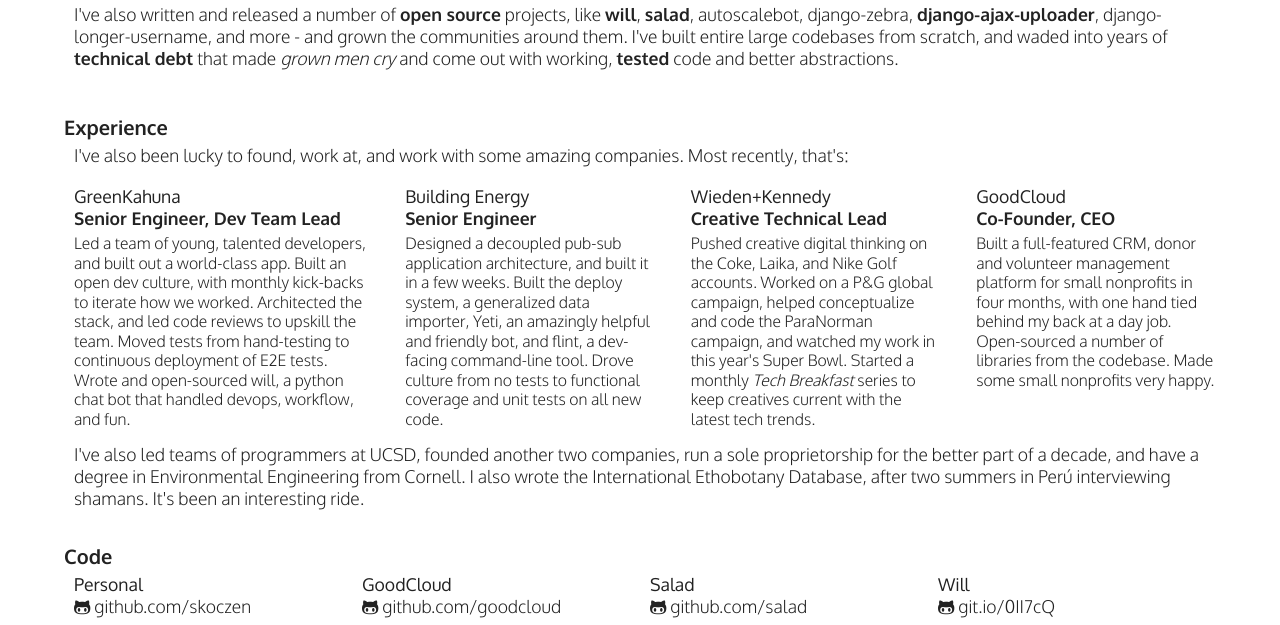
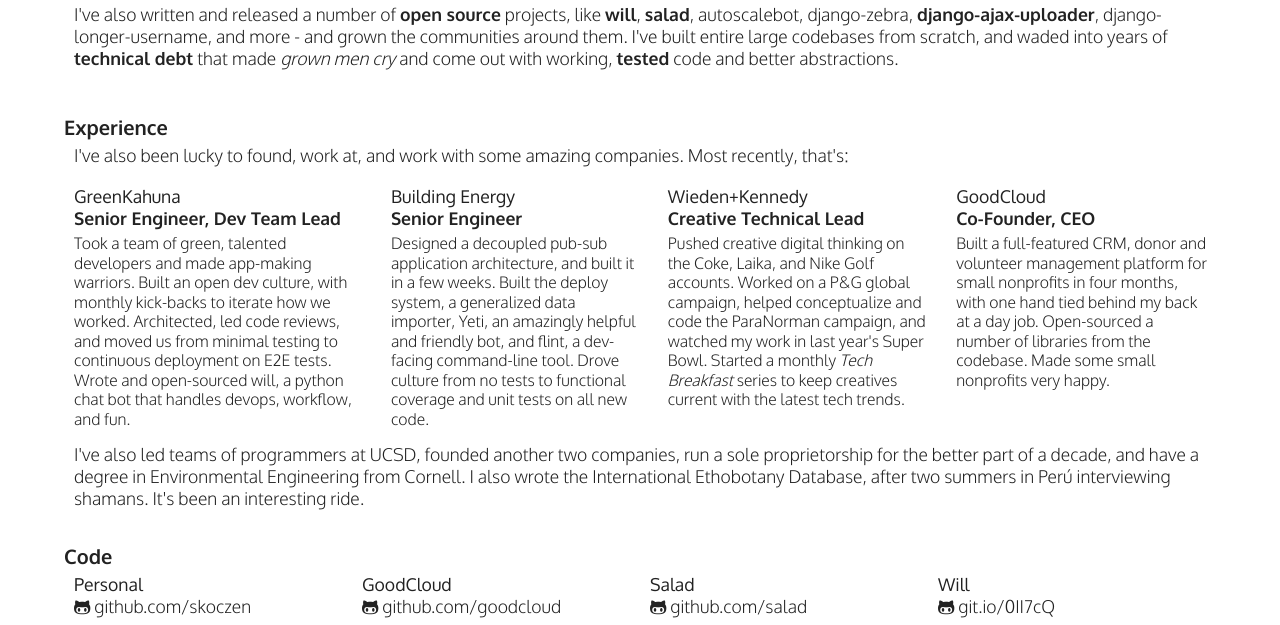
Before and after one commit to skoczen/skoczen, a Django app: template project/apps/resume/templates/resume/home.html in a window 1280 px wide. Shown: the part 435-1060 px from the top of the page. Run offline with Django 3.2, Linux system fonts and the light colour scheme; the template is opened without the code that fills it, so the values that code supplies are empty; some libraries are stand-ins or nearby versions.

Commit message:
Better formatting and GK details.

```diff
--- a/project/apps/resume/static/resume/css/resume.css
+++ b/project/apps/resume/static/resume/css/resume.css
@@ -151,17 +151,20 @@
 .experience .company {
 	display: block;
 	width: 25%;
-	margin: 10px 3% 10px 0;
+	margin: 10px 2.25% 10px 0;
 	float: left;
 }
 .experience .company.gk {
-    width: 26%;
+    width: 25.5%;
 }
-.experience .company.be, .experience .company.wk, .experience .company.goodcloud {
+.experience .company.be {
 	width: 22%;
 }
+.experience .company.wk {
+    width: 23%;
+}
 .experience .company.goodcloud {
-    width: 21%;
+    width: 22%;
     margin-right: 0;
 }
 .experience .company .name {
--- a/project/apps/resume/templates/resume/home.html
+++ b/project/apps/resume/templates/resume/home.html
@@ -58,7 +58,7 @@
             <div class="company gk">
                 <div class="name">GreenKahuna</div>
                 <div class="title">Senior Engineer, Dev Team Lead</div>
-                <div class="description">Led a team of young, talented developers, and built out a world-class app. Built an open dev culture, with monthly kick-backs to iterate how we worked. Architected the stack, and led code reviews to upskill the team. Moved tests from hand-testing to continuous deployment of E2E tests. Wrote and open-sourced will, a python chat bot that handled devops, workflow, and fun.</div>
+                <div class="description">Took a team of green, talented developers and made app-making warriors. Built an open dev culture, with monthly kick-backs to iterate how we worked. Architected, led code reviews, and moved us from minimal testing to continuous deployment on E2E tests. Wrote and open-sourced will, a python chat bot that handles devops, workflow, and fun.</div>
             </div>
 
 			<div class="company be">
@@ -70,7 +70,7 @@
 			<div class="company wk">
 				<div class="name">Wieden+Kennedy</div>
 				<div class="title">Creative Technical Lead</div>
-				<div class="description">Pushed creative digital thinking on the Coke, Laika, and Nike Golf accounts. Worked on a P&amp;G global campaign, helped conceptualize and code the ParaNorman campaign, and watched my work in this year's Super Bowl. Started a monthly <i>Tech Breakfast</i> series to keep creatives current with the latest tech trends.</div>
+				<div class="description">Pushed creative digital thinking on the Coke, Laika, and Nike Golf accounts. Worked on a P&amp;G global campaign, helped conceptualize and code the ParaNorman campaign, and watched my work in last year's Super Bowl. Started a monthly <i>Tech Breakfast</i> series to keep creatives current with the latest tech trends.</div>
 			</div>
 
 			<div class="company goodcloud">
```
Also changed, not shown: project/apps/main_site/templates/main_site/home.html (+7 -1 lines).
